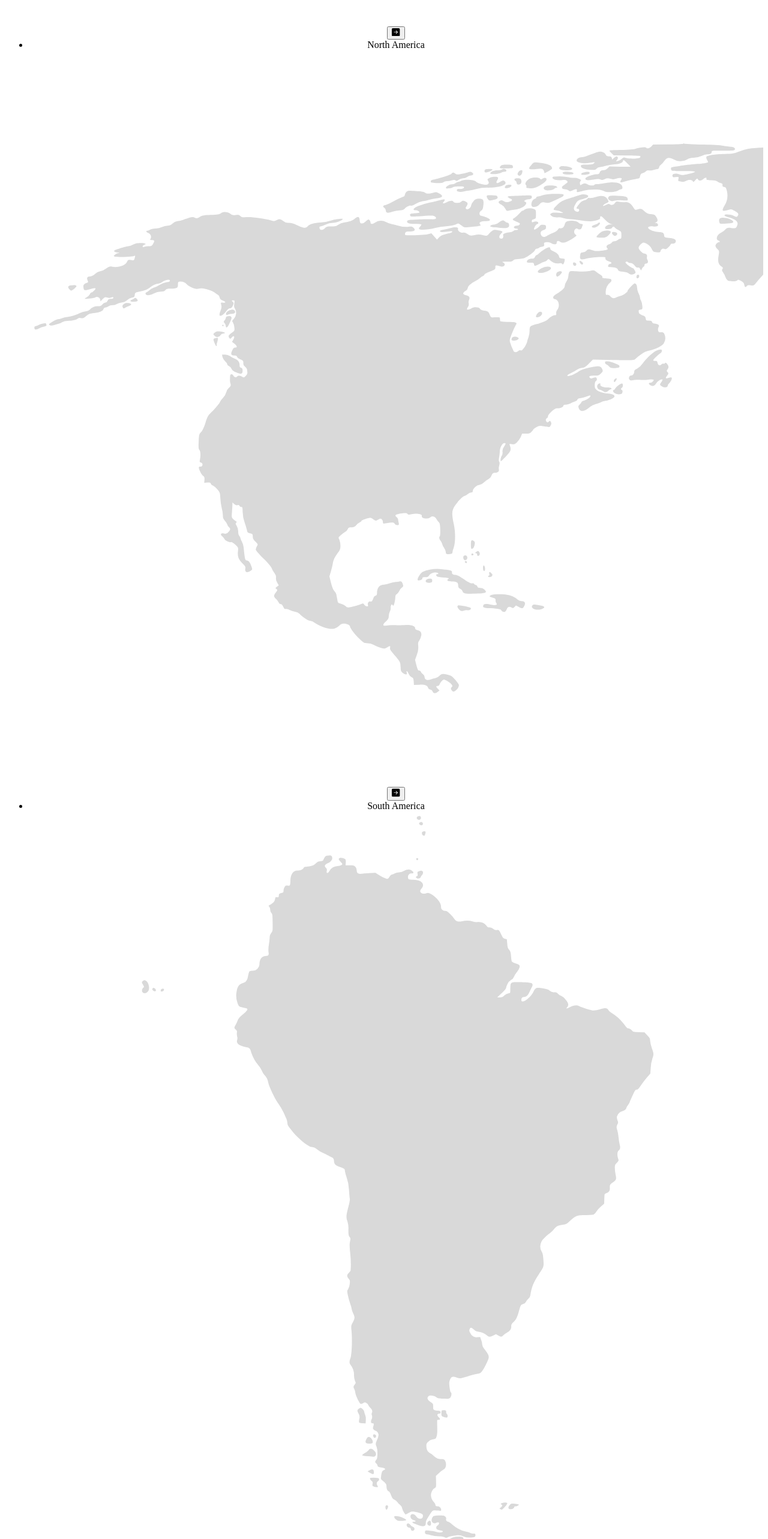
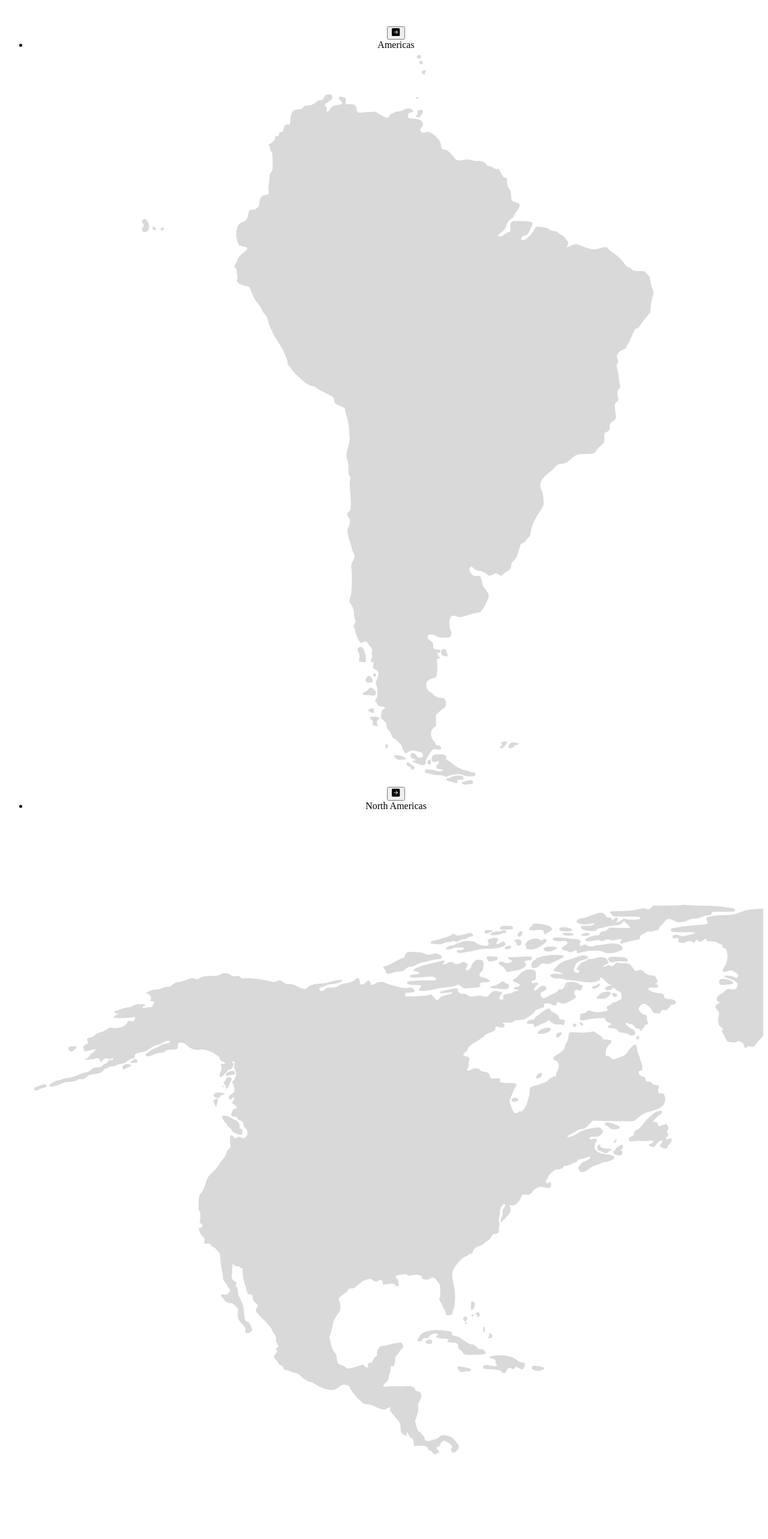
Before and after one commit to nickemma/country-app-metrics, a React (Create React App) app: page / in a window 1280 px wide. Shown: the part 5610-8176 px from the top of the page at 60% size. Built offline with nearby package versions, Linux system fonts and the light colour scheme; no server answers.

Commit message:
add the functionality

```diff
--- a/src/data/data.js
+++ b/src/data/data.js
@@ -27,15 +27,15 @@ const continents = [
   },
   {
     id: uuidv4(),
-    name: 'North America',
+    name: 'Americas',
     map: '',
-    image: '/images/north america.svg',
+    image: '/images/south america.svg',
   },
   {
     id: uuidv4(),
-    name: 'South America',
+    name: 'North Americas',
     map: '',
-    image: '/images/south america.svg',
+    image: '/images/north america.svg',
   },
   {
     id: uuidv4(),
```
